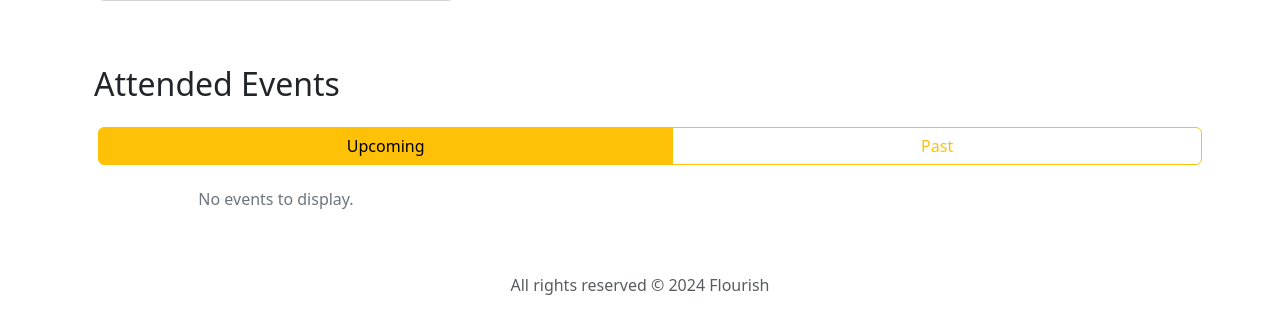
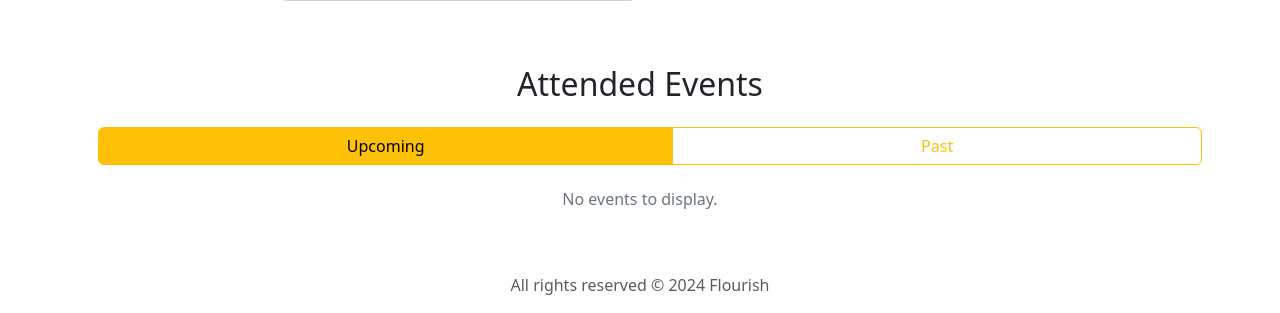
Before and after one commit to basuabhirup/flourish_backend, a Django app: page /dashboard/ in a window 1280 px wide. Shown: the part 2220-2533 px from the top of the page. Run offline with Django 5.2, Linux system fonts and the light colour scheme; a user stored in the database is signed in; data comes from the database, SQL or seed files in the repository; both versions use the stored data as it was after the commit.

Commit message:
Minor modifications in the dashboard UI and make everythin center-aligned

```diff
--- a/events/templates/events/dashboard.html
+++ b/events/templates/events/dashboard.html
@@ -2,7 +2,8 @@
 
 {% block body %}
 <div class="container mt-5">
-  <h1 class="mb-5 mx-auto text-center">Welcome, <a href="{% url 'profile' user.username %}" class="text-secondary fw-bold">{{ user.username }}</a> !</h1>
+  <h1 class="mb-5 mx-auto text-center">Welcome, <a href="{% url 'profile' user.username %}"
+      class="text-secondary fw-bold">{{ user.username }}</a> !</h1>
 
   <div class="col-lg-9 mx-auto mt-3 text-center">
     <p class="lead mb-4">
@@ -21,11 +22,11 @@
 
 
 
-  <div class="row mt-5 mb-0">
+  <div class="row mt-5 mb-0 text-center">
     <span class="h2">My Groups</span>
   </div>
 
-  <div class="row row-cols-1 row-cols-md-2 row-cols-lg-3 row-cols-xxl-4 g-2 mt-2 justify-content-sm-center justify-content-lg-start">
+  <div class="row row-cols-1 row-cols-md-2 row-cols-lg-3 row-cols-xxl-4 g-2 mt-2 justify-content-sm-center">
     {% for group in groups %}
     <a href="{% url 'group_detail' group.id %}" class="event col mb-3" role="button">
       <div class="card">
@@ -56,8 +57,9 @@
     {% endfor %}
   </div>
 
-  <div class="row mt-5 mb-0">
+  <div class="row mt-5 mb-0 text-center">
     <span class="h2">Hosted Events</span>
+    {% if hosted_upcoming_events or hosted_past_events %}
     <br>
     <div class="btn-group nav nav-pills m-3 mb-0" role="tablist">
       <button type="button" class="btn btn-outline-warning active" data-bs-toggle="pill"
@@ -65,13 +67,13 @@
       <button type="button" class="btn btn-outline-warning" data-bs-toggle="pill" data-bs-target="#past-hosted-events"
         role="tab">Past</button>
     </div>
+    {% endif %}
   </div>
 
   <div class="tab-content mb-4" id="pills-tabContent-hosted-events">
     <div class="tab-pane fade px-1 show active" id="upcoming-hosted-events" role="tabpanel"
       aria-labelledby="upcoming-hosted-events-tab" tabindex="0">
-      <div
-        class="events row row-cols-1 row-cols-md-2 row-cols-lg-3 row-cols-xxl-4 g-2 mt-2 justify-content-sm-center justify-content-lg-start">
+      <div class="events row row-cols-1 row-cols-md-2 row-cols-lg-3 row-cols-xxl-4 g-2 mt-2 justify-content-sm-center">
         {% for event in hosted_upcoming_events %}
         <a href="{% url 'event_detail' event.id %}" class="event col mb-3" role="button">
           <div class="card">
@@ -110,7 +112,7 @@
     <div class="tab-pane fade px-1" id="past-hosted-events" role="tabpanel" aria-labelledby="past-hosted-events-tab"
       tabindex="0">
       <div
-        class="events row row-cols-1 row-cols-md-2 row-cols-lg-3 row-cols-xxl-4 g-2 mt-2 justify-content-sm-center justify-content-lg-start">
+        class="events row row-cols-1 row-cols-md-2 row-cols-lg-3 row-cols-xxl-4 g-2 mt-2 justify-content-sm-center">
         {% for event in hosted_past_events %}
         <a href="{% url 'event_detail' event.id %}" class="event col mb-3" role="button">
           <div class="card">
@@ -148,31 +150,23 @@
     </div>
   </div>
 
-  <div class="row mt-5 mb-0">
+  <div class="row mt-5 mb-0 text-center">
     <span class="h2">Attended Events</span>
+    {% if attended_upcoming_events or attended_past_events %}
     <br>
-    <!-- Nav tabs -->
-    <!-- <ul class="nav nav-pills m-3 mb-0" id="pills-tab-attended-events" role="tablist">
-        <li class="nav-item" role="presentation">
-          <button class="nav-link active" data-bs-toggle="pill" data-bs-target="#upcoming-attended-events" type="button" role="tab">Upcoming</button>
-        </li>
-        <li class="nav-item" role="presentation">
-          <button class="nav-link btn btn-sm btn-outline-warning text-dark p-0" data-bs-toggle="pill" data-bs-target="#past-attended-events" type="button" role="tab">Past</button>
-        </li>
-      </ul> -->
     <div class="btn-group nav nav-pills m-3 mb-0" role="tablist">
       <button type="button" class="btn btn-outline-warning active" data-bs-toggle="pill"
         data-bs-target="#upcoming-attended-events" role="tab">Upcoming</button>
       <button type="button" class="btn btn-outline-warning" data-bs-toggle="pill" data-bs-target="#past-attended-events"
         role="tab">Past</button>
     </div>
+    {% endif %}
   </div>
 
   <div class="tab-content mb-4" id="pills-tabContent-attended-events">
     <div class="tab-pane fade px-1 show active" id="upcoming-attended-events" role="tabpanel"
       aria-labelledby="upcoming-attended-events-tab" tabindex="0">
-      <div
-        class="events row row-cols-1 row-cols-md-2 row-cols-lg-3 row-cols-xxl-4 g-2 mt-2 justify-content-sm-center justify-content-lg-start">
+      <div class="events row row-cols-1 row-cols-md-2 row-cols-lg-3 row-cols-xxl-4 g-2 mt-2 justify-content-sm-center">
         {% for event in attended_upcoming_events %}
         <a href="{% url 'event_detail' event.id %}" class="event col mb-3" role="button">
           <div class="card">
@@ -211,7 +205,7 @@
     <div class="tab-pane fade px-1" id="past-attended-events" role="tabpanel" aria-labelledby="past-attended-events-tab"
       tabindex="0">
       <div
-        class="events row row-cols-1 row-cols-md-2 row-cols-lg-3 row-cols-xxl-4 g-2 mt-2 justify-content-sm-center justify-content-lg-start">
+        class="events row row-cols-1 row-cols-md-2 row-cols-lg-3 row-cols-xxl-4 g-2 mt-2 justify-content-sm-center">
         {% for event in attended_past_events %}
         <a href="{% url 'event_detail' event.id %}" class="event col mb-3" role="button">
           <div class="card">
```
Also changed, not shown: db.sqlite3.
